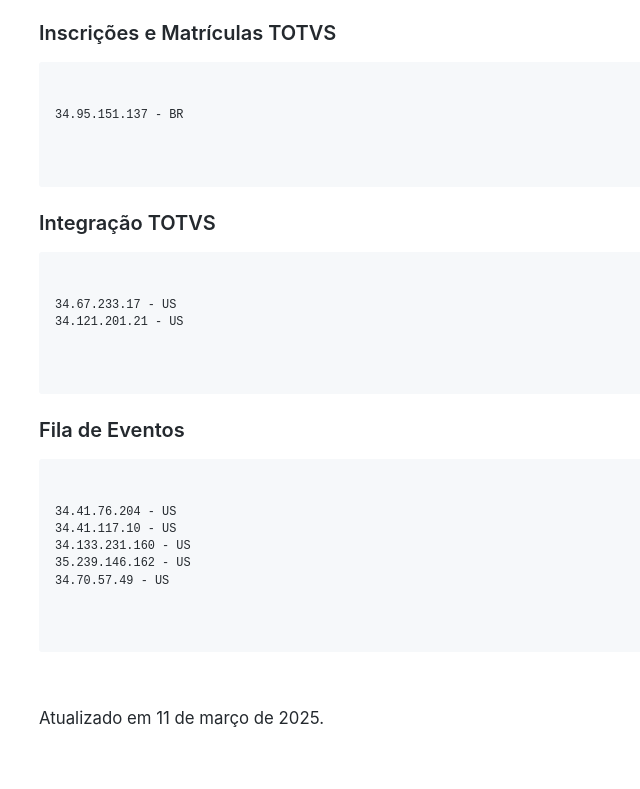
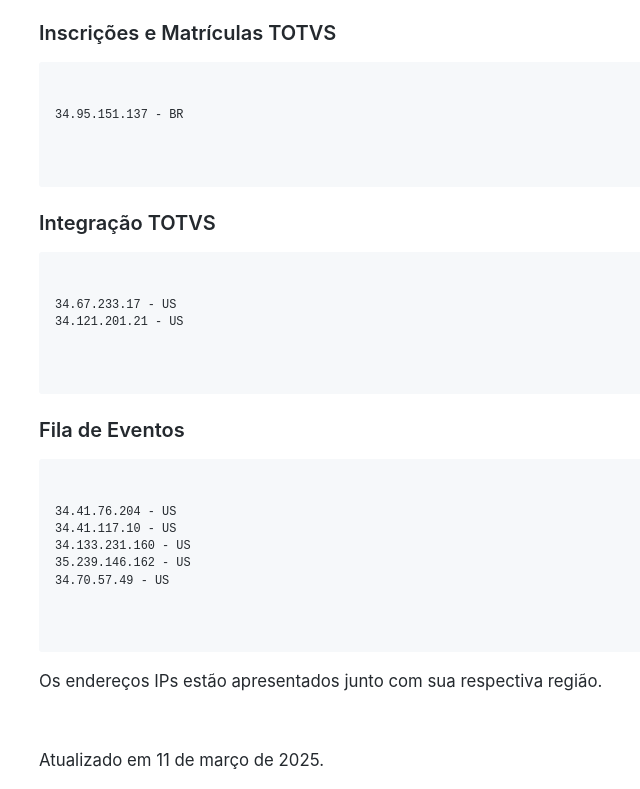
Before and after one commit to rubeus-tecnologia-e-inovacao/rubeus-network-access, a plain HTML site: page index.html in a window 1280 px wide. Shown: the part 1257-2046 px from the top of the page, without its empty margins (169-809 px from the left). Before the commit the page ends 2004 px from the top, so only its background shows below. Drawn offline with Linux system fonts and the light colour scheme.

Commit message:
aviso regiao do ip

```diff
--- a/index.html
+++ b/index.html
@@ -114,6 +114,8 @@
   </div>
 </div>
 
+<p class="info">Os endereços IPs estão apresentados junto com sua respectiva região.</p>
+
 <br><p class="info">Atualizado em 11 de março de 2025.</p>
 
 </body></html>
```
